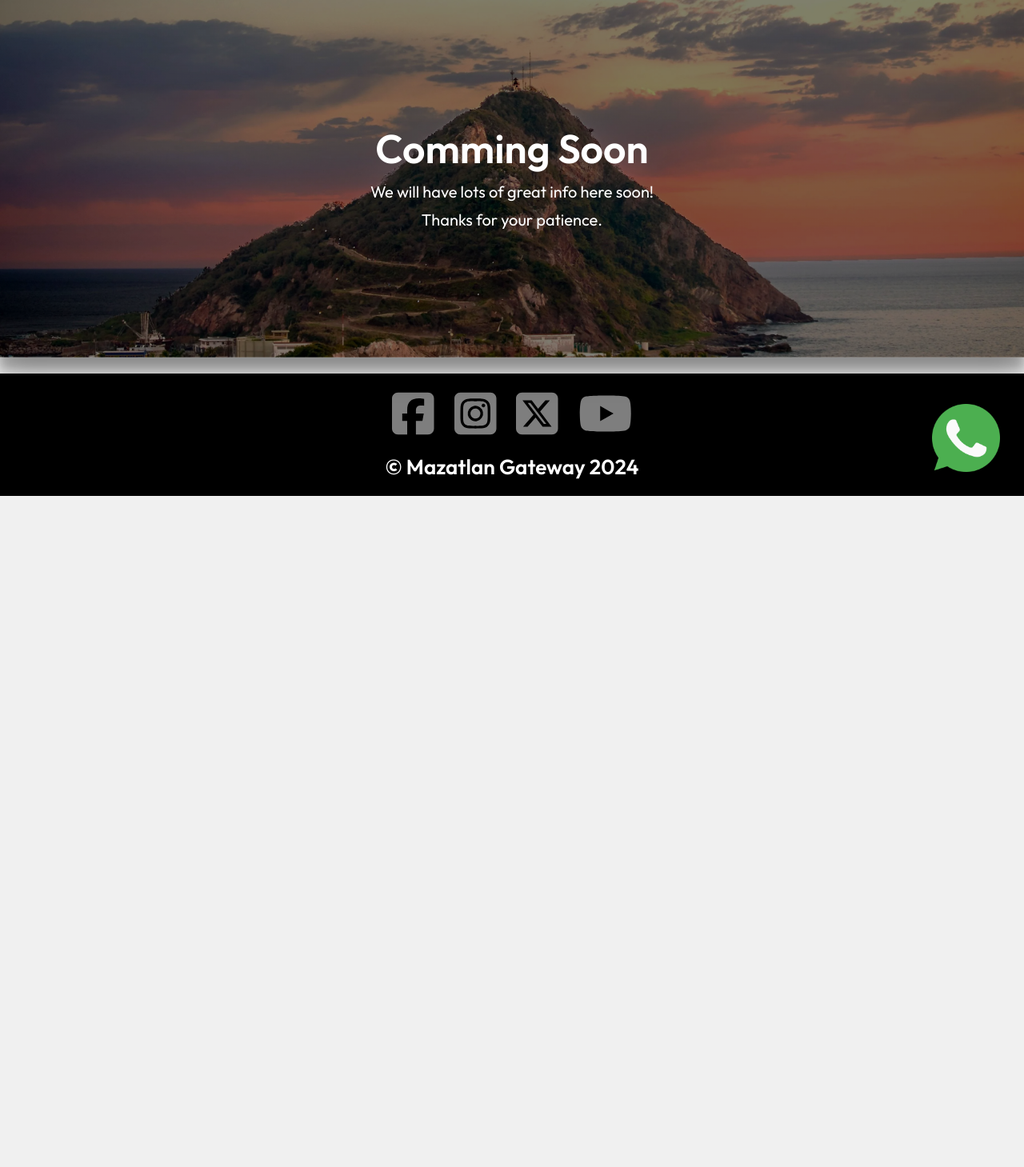
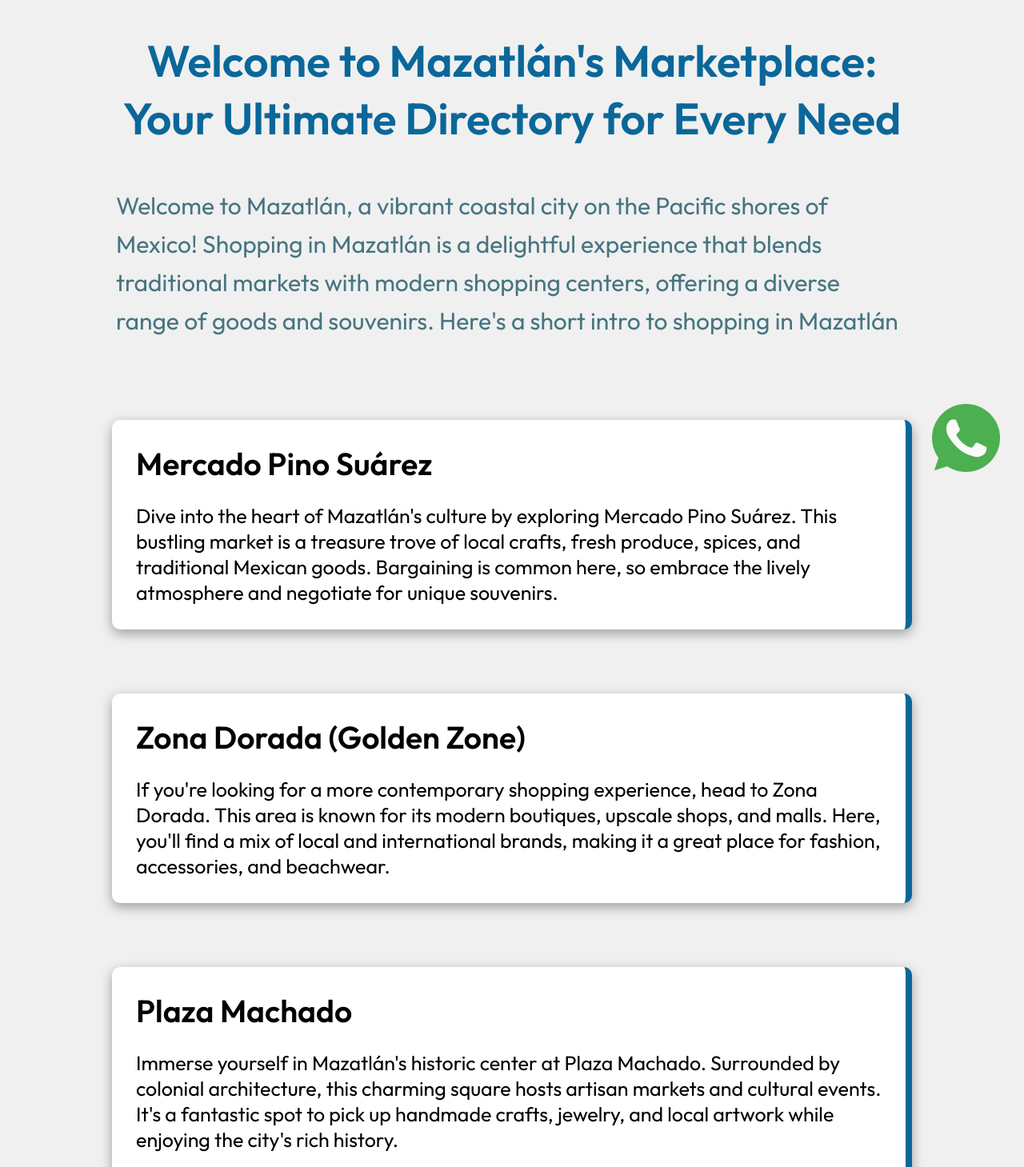
Before and after one commit to alanbirru/mazatlan-gateway, a React (Vite) app: page /mazatlan-gateway/shopping in a window 1280 px wide. Shown: the part 180-1639 px from the top of the page at 80% size. Before the commit the page ends 800 px from the top, so only its background shows below. Built offline with nearby package versions, Linux system fonts and the light colour scheme.

Commit message:
adding shopping cards

```diff
--- a/src/Sections/Blog.jsx
+++ b/src/Sections/Blog.jsx
@@ -5,12 +5,11 @@ motion;
 const Blog = () => {
   return (
     <motion.section
+      id="blog"
       initial={{ opacity: 0 }}
       animate={{ opacity: 1 }}
       exit={{ opacity: 0 }}
-    >
-      Blog
-    </motion.section>
+    ></motion.section>
   );
 };
 
--- a/src/Sections/Shopping.jsx
+++ b/src/Sections/Shopping.jsx
@@ -1,8 +1,47 @@
 import { motion } from "framer-motion";
 import "../css/coming-soon.css";
-import faroMazatlan from "../assets/faro_mazatlan.jpg";
 
 const Shopping = () => {
+  const shoppingCards = [
+    {
+      title: "Mercado Pino Suárez",
+      information:
+        "Dive into the heart of Mazatlán's culture by exploring Mercado Pino Suárez. This bustling market is a treasure trove of local crafts, fresh produce, spices, and traditional Mexican goods. Bargaining is common here, so embrace the lively atmosphere and negotiate for unique souvenirs.",
+    },
+    {
+      title: "Zona Dorada (Golden Zone)",
+      information:
+        "If you're looking for a more contemporary shopping experience, head to Zona Dorada. This area is known for its modern boutiques, upscale shops, and malls. Here, you'll find a mix of local and international brands, making it a great place for fashion, accessories, and beachwear.",
+    },
+    {
+      title: "Plaza Machado",
+      information:
+        "Immerse yourself in Mazatlán's historic center at Plaza Machado. Surrounded by colonial architecture, this charming square hosts artisan markets and cultural events. It's a fantastic spot to pick up handmade crafts, jewelry, and local artwork while enjoying the city's rich history.",
+    },
+    {
+      title: "La Gran Plaza Mall",
+      information:
+        "For a one-stop shopping destination, visit La Gran Plaza Mall. It boasts a variety of stores, from well-known brands to local boutiques. You can shop for clothing, electronics, and souvenirs, making it a convenient option for a diverse shopping experience",
+    },
+    {
+      title: "Artisan Markets",
+      information:
+        "Mazatlán is famous for its handicrafts, and you'll find numerous artisan markets throughout the city. Look for items like embroidered textiles, pottery, and handcrafted jewelry, which showcase the region's artistic traditions.",
+    },
+
+    {
+      title: "Tequila and Sinaloa Products:",
+      information:
+        "Don't forget to explore local liquor stores for a taste of authentic Mexican tequila. Mazatlán is in the state of Sinaloa, known for producing quality ",
+    },
+
+    {
+      title: "agave-based spirits",
+      information:
+        "You can also find regional products like vanilla, hot sauces, and spices to bring a touch of Mazatlán back home.",
+    },
+  ];
+
   return (
     <motion.section
       id="shopping"
@@ -10,19 +49,34 @@ const Shopping = () => {
       animate={{ opacity: 1 }}
       exit={{ opacity: 0 }}
     >
-      <div
-        className="coming-soon-container"
-        style={{
-          backgroundImage: `linear-gradient(rgba(0, 0, 0, 0.5), rgba(0, 0, 0, 0.5)), url(${faroMazatlan})`,
-          backgroundSize: "cover",
-          backgroundPosition: "center",
-        }}
-      >
-        <div className="text-container-coming">
-          <h1 className="coming-soon-title">Comming Soon</h1>
-          <p>We will have lots of great info here soon!</p>
-          <p>Thanks for your patience.</p>
+      <div className="container">
+        <h1 className="section-title">
+          Welcome to Mazatlán's Marketplace: Your Ultimate Directory for Every
+          Need
+        </h1>
+
+        <div>
+          <p>
+            Welcome to Mazatlán, a vibrant coastal city on the Pacific shores of
+            Mexico! Shopping in Mazatlán is a delightful experience that blends
+            traditional markets with modern shopping centers, offering a diverse
+            range of goods and souvenirs. Here's a short intro to shopping in
+            Mazatlán
+          </p>
         </div>
+      </div>
+
+      <div className="card-emergency-container">
+        {shoppingCards.map((card, index) => {
+          return (
+            <article className="card-emergency-numbers" key={index}>
+              <div className="text-emergency">
+                <h2>{card.title}</h2>
+                <p>{card.information}</p>
+              </div>
+            </article>
+          );
+        })}
       </div>
     </motion.section>
   );
--- a/src/categories-container/HealthContainer.jsx
+++ b/src/categories-container/HealthContainer.jsx
@@ -42,7 +42,7 @@ const HealthContainer = () => {
     { title: "Opticians", id: "opticians", image: opticiansImg },
     { title: "Optometrists", id: "optometrists", image: optometristImg },
     { title: "Pediatrician", id: "pediatrician", image: pedatricianImg },
-    { title: "Pharmacy", id: "pediatrician", image: pharmacyImg },
+    { title: "Pharmacy", id: "pharmacy", image: pharmacyImg },
     { title: "Physiotherapy", id: "physiotherapy", image: physiotherapyImg },
   ];
 
--- a/src/css/hero.css
+++ b/src/css/hero.css
@@ -235,7 +235,7 @@ video {
   display: flex;
   flex-direction: column;
   gap: 25px;
-  color: #76c2d3;
+  color: var(--primary-color);
 }
 
 .youtube-text span {
--- a/src/css/sections.css
+++ b/src/css/sections.css
@@ -19,7 +19,8 @@
 general-doctors,
 #hospitals,
 #massage-and-nail-care,
-#naturopath {
+#naturopath,
+#shopping {
   margin-top: 200px;
   margin-bottom: 200px;
 }
@@ -35,7 +36,6 @@ general-doctors,
   margin: auto;
   gap: 50px;
   line-height: 1.6;
-  margin-bottom: 85px;
 }
 .container div {
   display: flex;
@@ -58,6 +58,7 @@ general-doctors,
   color: var(--primary-color);
   font-size: 55px;
   line-height: 1.3;
+  text-align: center;
 }
 
 .card-emergency-container {
@@ -67,7 +68,7 @@ general-doctors,
   justify-content: center;
   gap: 80px;
   margin: auto;
-  margin-top: 200px;
+  margin-top: 80px;
 }
 
 .card-emergency-numbers img {
--- a/src/health-categories/Chiropractors.jsx
+++ b/src/health-categories/Chiropractors.jsx
@@ -22,6 +22,7 @@ const Chiropractors = () => {
 
       <article className="card-emergency-numbers">
         <img src={stevenBackman} alt="card" />
+
         <div className="text-emergency">
           <h2>DR. STEVEN BACKMAN, DC</h2>
           <p>
--- a/src/health-categories/Clinics.jsx
+++ b/src/health-categories/Clinics.jsx
@@ -1,4 +1,5 @@
 import bicinentenarioClinic from "../assets/health-categories-images/400.jpg";
+
 
 const Clinics = () => {
   return (
--- a/src/health-categories/Pharmacy.jsx
+++ b/src/health-categories/Pharmacy.jsx
@@ -1,3 +1,6 @@
+import guadalajara from "../assets/health-categories-images/Gudalahara.jpg";
+import similares from "../assets/health-categories-images/Similares.jpg";
+
 const Pharmacy = () => {
   return (
     <div className="card-emergency-container" id="pharmacy">
@@ -6,27 +9,37 @@ const Pharmacy = () => {
 
         <div>
           <p>
-            Welcome to our Pharmacy section! Our pharmacy offers a wide range of
-            prescription medications, over-the-counter remedies, and healthcare
-            products to meet your medical needs. With expert pharmacists and
-            personalized service, we're committed to providing convenient and
-            reliable healthcare solutions for you and your family.
+            In Mexico, there are two main types of pharmacies: "Farmacias
+            Similares" and traditional pharmacies.
           </p>
         </div>
       </div>
 
       <article className="card-emergency-numbers">
-        <img src="#" alt="card" />
+        <img src={guadalajara} alt="card" />
         <div className="text-emergency">
-          <h2>
-            Lorem ipsum dolor sit amet consectetur adipisicing elit. Unde,
-            nesciunt?
-          </h2>
+          <h2>Farmacia Guadalajara </h2>
           <p>
-            Lorem ipsum dolor sit amet consectetur adipisicing elit.
-            Necessitatibus, debitis dignissimos? Neque corrupti quisquam aperiam
-            libero dolore soluta vitae non incidunt tempora corporis distinctio
-            suscipit, aspernatur aut nemo voluptatem? Reprehenderit!
+            Lorem ipsum dolor sit amet consectetur adipisicing elit. Vero
+            eveniet at id nostrum, ducimus eum excepturi eos quod?
+          </p>
+
+          <span className="phone-number">1232323213</span>
+          <button>click</button>
+
+          <a href="#" target="_blank">
+            <button>Lorem ipsum dolor sit.</button>
+          </a>
+        </div>
+      </article>
+
+      <article className="card-emergency-numbers">
+        <img src={similares} alt="card" />
+        <div className="text-emergency">
+          <h2>Farmacia Similares</h2>
+          <p>
+            Farmacias Similares operates on a unique business model. They focus
+            on providing affordable generic medications and healthcare products.
           </p>
 
           <span className="phone-number">1232323213</span>
```
Also changed, not shown: src/categories-container/ShoppingCategorie.jsx (added, +7 -0 lines), src/SectionRoutes.jsx (line endings or trailing spaces), src/assets/health-categories-images/Gudalahara.jpg (added), src/assets/health-categories-images/Similares.jpg (added).
